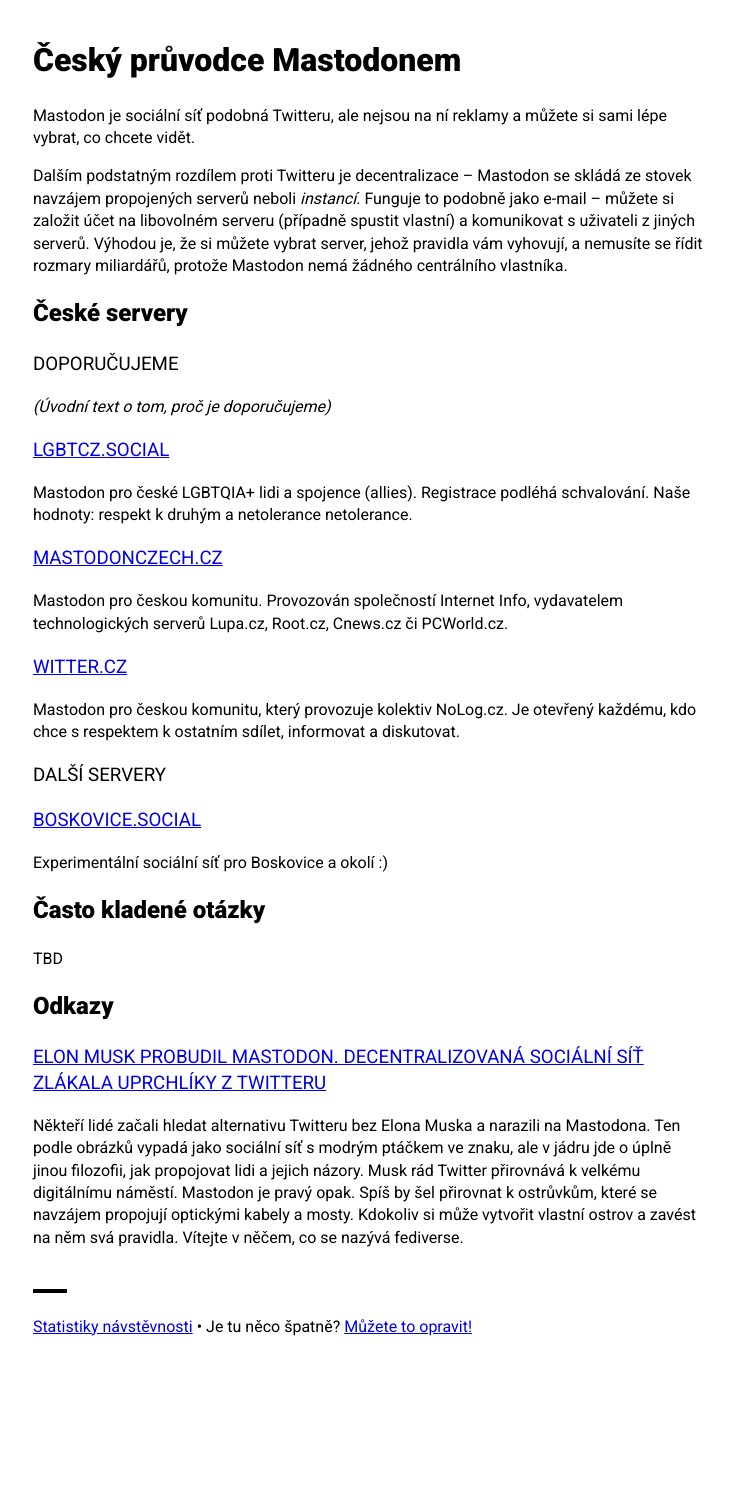
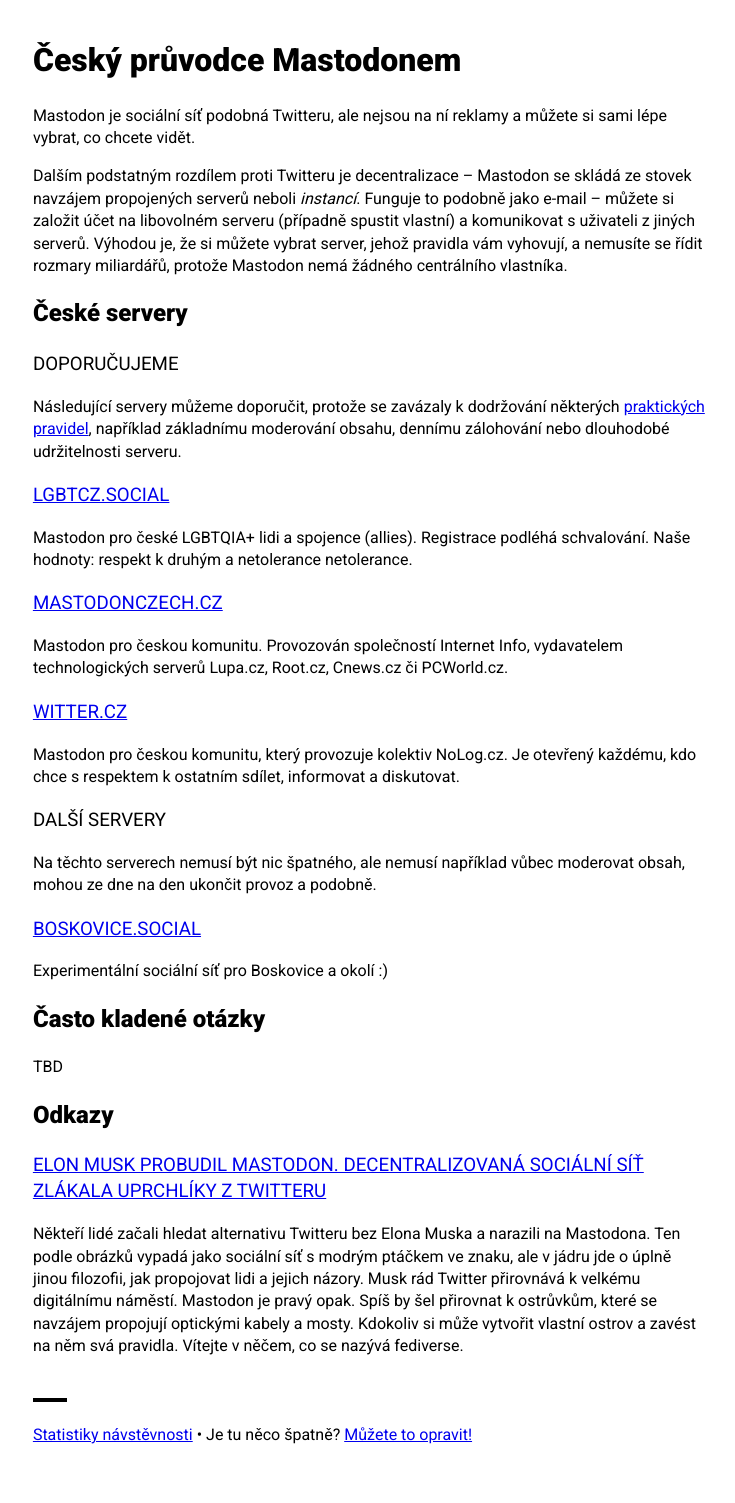
Before and after one commit to zoul/mastodon-cz, a Jekyll site: the page built from index.md, in a window 1280 px wide. Shown: the whole page, without its empty margins (269-1004 px from the left). Built offline with Jekyll 4.4.1, drawn with Linux system fonts in a browser that asks for light colours; before the commit the page ends 1395 px from its top, so only the background shows below that.

Commit message:
Add basic copy about servers

```diff
--- a/index.md
+++ b/index.md
@@ -31,7 +31,9 @@
 
 ### Doporučujeme
 
-_(Úvodní text o tom, proč je doporučujeme)_
+Následující servery můžeme doporučit, protože se zavázaly k dodržování některých
+[praktických pravidel](https://joinmastodon.org/covenant), například základnímu
+moderování obsahu, dennímu zálohování nebo dlouhodobé udržitelnosti serveru.
 
 {% for instance in featuredInstances %}
 
@@ -43,6 +45,9 @@
 {% endfor %}
 
 ### Další servery
+
+Na těchto serverech nemusí být nic špatného, ale nemusí například vůbec moderovat
+obsah, mohou ze dne na den ukončit provoz a podobně.
 
 {% for instance in otherInstances %}
 
```
